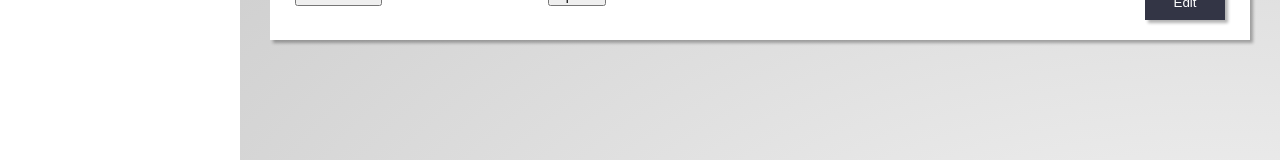
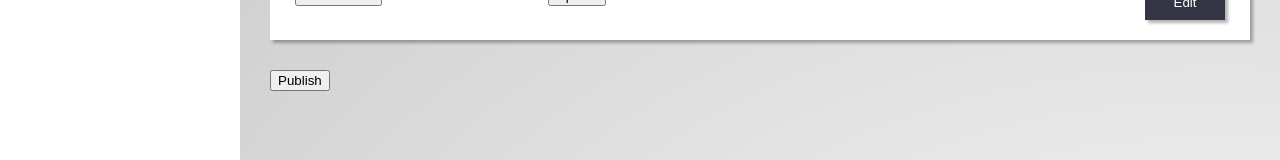
Before and after one commit to Indicio-tech/governance-editor, a React (Create React App) app: page /governance in a window 1280 px wide. Shown: the part 290-450 px from the top of the page. Built offline with nearby package versions, Linux system fonts and the light colour scheme.

Commit message:
feat: adding a publish button, fixing the issuers metadata
Signed-off-by: Eldersonar <slavaecu@gmail.com>

```diff
--- a/src/UI/Governance.js
+++ b/src/UI/Governance.js
@@ -198,6 +198,168 @@ function Governance() {
     }
   }
 
+  const publishGovernance = () => {
+    const timestamp = new Date()
+
+    // Clean and restructure - "basic" structure
+    const cleanSchemas = () => {
+      // const array = [...governanceState.schemas]
+      const array = JSON.parse(JSON.stringify(governanceState.schemas)) // Creates a deep copy
+
+      let schemasByGovernanceId = []
+      array.forEach((element) => {
+        if (element.governance_id === governanceState.selectedGovernance.id) {
+          schemasByGovernanceId.push(element)
+        }
+      })
+
+      schemasByGovernanceId.forEach((schema) => {
+        delete schema.created_at
+        delete schema.updated_at
+        delete schema.governance_id
+        delete schema.schema_id
+      })
+
+      return schemasByGovernanceId
+    }
+
+    // Clean and restructure - "basic" structure
+    const cleanMetadata = () => {
+      const obj = JSON.parse(JSON.stringify(governanceState.selectedGovernance)) // Creates a deep copy
+      delete obj.selected
+      return obj
+    }
+
+    // Clean and restructure - "basic" structure
+    const cleanIssuers = () => {
+      console.log("Original array of issuers", governanceState.issuers)
+
+      const array = JSON.parse(JSON.stringify(governanceState.issuers)) // Creates a deep copy
+
+      let issuersByGovernanceId = []
+      array.forEach((element) => {
+        if (element.governance_id === governanceState.selectedGovernance.id) {
+          issuersByGovernanceId.push(element)
+        }
+      })
+
+      const finalEntries = []
+      issuersByGovernanceId.forEach((issuer) => {
+        delete issuer.created_at
+        delete issuer.updated_at
+        delete issuer.governance_id
+        delete issuer.issuer_id
+
+        const participant = {}
+        participant[issuer.did] = {
+          "uri:to-role_schema": {
+            roles: issuer.roles,
+          },
+          "uri:to-describe_schema": issuer,
+        }
+
+        delete issuer.roles
+
+        finalEntries.push(participant)
+      })
+      return finalEntries
+    }
+
+    // Clean and restructure - "basic" structure
+    const cleanRoles = () => {
+      // const array = [...arr] // Creates a shallow copy that results in mutating the original issuers array
+      const array = JSON.parse(JSON.stringify(governanceState.roles)) // Creates a deep copy
+
+      let rolesByGovernanceId = []
+      array.forEach((element) => {
+        if (element.governance_id === governanceState.selectedGovernance.id) {
+          rolesByGovernanceId.push(element)
+        }
+      })
+
+      // console.log(rolesByGovernanceId)
+
+      const finalEntries = []
+
+      rolesByGovernanceId.forEach((role) => {
+        delete role.created_at
+        delete role.updated_at
+        delete role.governance_id
+        delete role.role_id
+
+        const finalRole = {}
+
+        if (role.credentials.length !== 0) {
+          finalRole[role.role] = {
+            credentials: role.credentials,
+          }
+        } else {
+          finalRole[role.role] = {}
+        }
+
+        finalEntries.push(finalRole)
+      })
+
+      // console.log(finalEntries)
+
+      return finalEntries
+    }
+
+    const schemas = { schemas: cleanSchemas() }
+    const entries = cleanIssuers()
+    const roles = {
+      roles: Object.assign({}, ...cleanRoles()),
+    }
+    const metadata = cleanMetadata()
+
+    const issuers = {}
+
+    console.log(governanceState.issuersMetadata.id)
+
+    issuers.participants = {
+      id: governanceState.issuersMetadata.id
+        ? governanceState.issuersMetadata.id
+        : "9b1deb4d-test-uuid-9bdd-2b0d7b3dcb6d",
+      author: governanceState.issuersMetadata.author
+        ? governanceState.issuersMetadata.author
+        : "DID not anchored",
+      created_at: timestamp,
+      version: governanceState.issuersMetadata.version,
+      topic: governanceState.issuersMetadata.topic,
+      entries: Object.assign({}, ...entries), //convert an array of objects to a single object
+    }
+
+    let result = {}
+    result = {
+      ...metadata,
+      ...schemas,
+      ...issuers,
+      ...roles,
+    }
+    // (eldersonar) This is simulating final result of the governance file
+    console.log(result)
+
+    // if (issuers.participants.author !== 'DID not anchored') {
+    //   result = {
+    //     ...metadata,
+    //     ...schemas,
+    //     ...issuers,
+    //     ...roles,
+    //   }
+    //   // (eldersonar) This is simulating final result of the governance file
+    //   console.log(result)
+    // } else {
+    //   dispatch(
+    //     setNotificationState({
+    //       message: 'Publishing without public DID is forbidden',
+    //       type: 'error',
+    //     })
+    //   )
+    // }
+
+    // props.sendRequest('GOVERNANCE', 'PUBLISH_GOVERNANCE', result )
+  }
+
   return (
     <>
       <PageHeader title="Ecosystem Governance" />
@@ -264,6 +426,7 @@ function Governance() {
           <SubmitFormBtn type="submit">Upload</SubmitFormBtn>
         </Form>
       </PageSection>
+      <SubmitFormBtn onClick={() => publishGovernance()}>Publish</SubmitFormBtn>
       <GovernanceMetadataEdit
         editMetadataModalIsOpen={editMetadataModalIsOpen}
         closeEditMetadataModal={closeEditMetadataModal}
```
